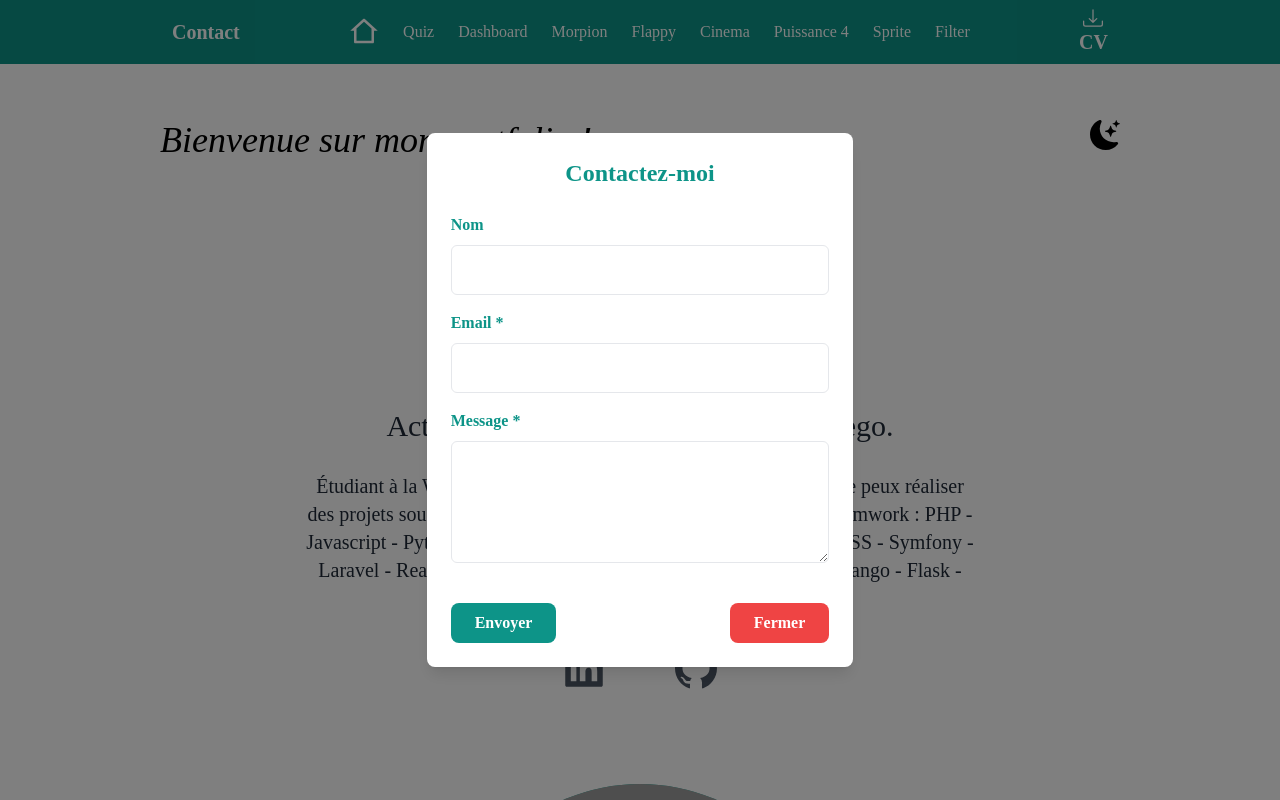
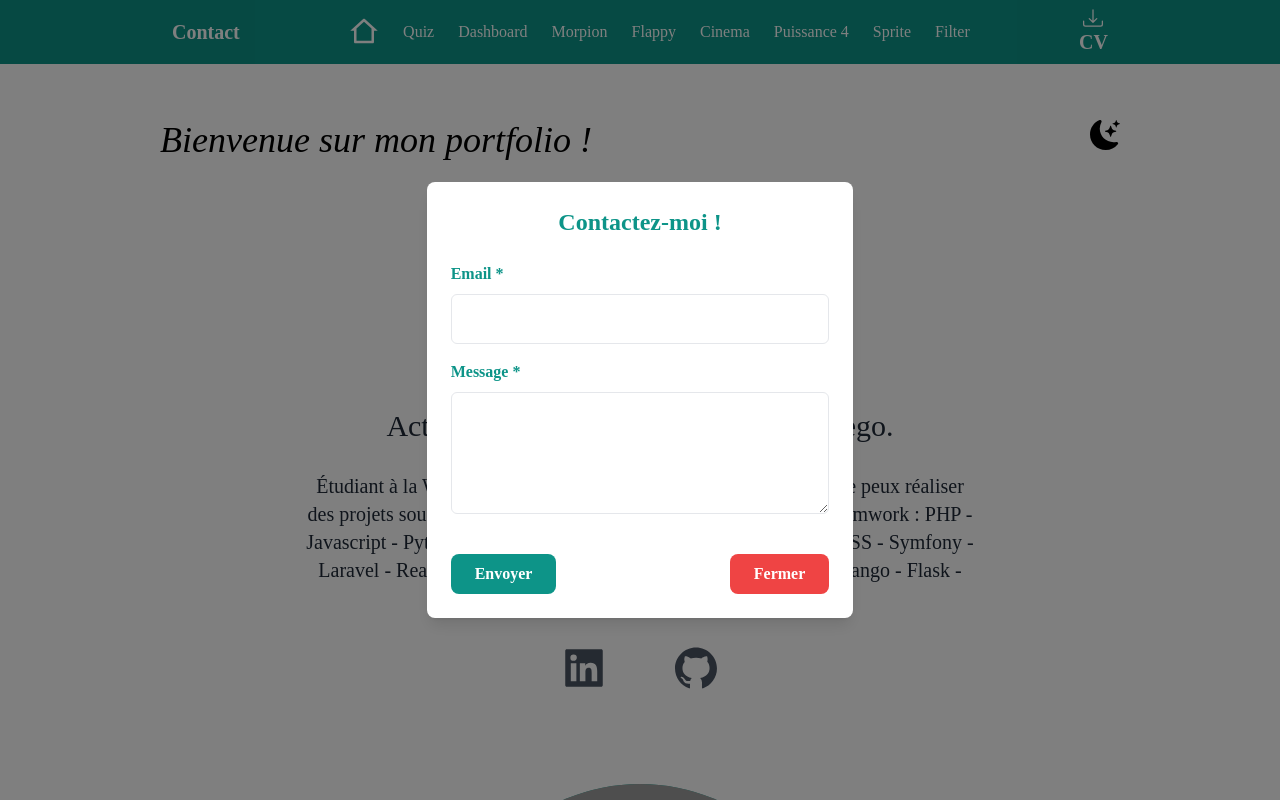
Before and after one commit to maylangomes/portfolio, a Next.js app: page / in a window 1280 px wide. Both pictures are taken after a click on the button "Contact". Shown: the top 800 px of the page. Built offline with nearby package versions, Linux system fonts and the light colour scheme; grey boxes are pictures that could not be loaded; a web font is replaced by a local one.

Commit message:
feat: stockage des messages en bdd

```diff
--- a/package.json
+++ b/package.json
@@ -10,6 +10,7 @@
   },
   "dependencies": {
     "@emailjs/browser": "^4.3.3",
+    "@supabase/supabase-js": "^2.49.1",
     "file-saver": "^2.0.5",
     "framer-motion": "^11.1.4",
     "next": "^14.2.23",
--- a/src/app/components/ContactForm.js
+++ b/src/app/components/ContactForm.js
@@ -1,25 +1,33 @@
 import React, { useRef } from "react";
 import emailjs from "@emailjs/browser";
 import { motion } from "framer-motion";
+import { supabase } from "../../../src/lib/supabaseClient";
 
 export default function ContactForm({ onClose }) {
   const form = useRef();
 
-  const sendEmail = (e) => {
+  const sendEmail = async (e) => {
     e.preventDefault();
-    emailjs
-      .sendForm("service_t082uo9", "template_qfojwui", form.current, {
+
+    const formData = {
+      user_email: form.current.user_email.value,
+      comment: form.current.comment.value,
+    };
+
+    try {
+      await emailjs.sendForm("service_t082uo9", "template_qfojwui", form.current, {
         publicKey: "Fow1RoFj-MyGR-0J0",
-      })
-      .then(
-        () => {
-          alert("Message envoyé avec succès !");
-          onClose();
-        },
-        (error) => {
-          alert("Erreur : votre message n'a pas été envoyé. Réessayez, s'il vous plaît.");
-        }
-      );
+      });
+
+      const { error } = await supabase.from("comments").insert([formData]);
+      if (error) throw error;
+
+      alert("Commentaire envoyé et sauvegardé avec succès !");
+      onClose();
+    } catch (error) {
+      console.error("Erreur:", error.message);
+      alert("Une erreur est survenue. Veuillez réessayer.");
+    }
   };
 
   return (
@@ -34,21 +42,9 @@ export default function ContactForm({ onClose }) {
         className="bg-white rounded-lg p-6 w-11/12 sm:w-3/4 md:w-1/2 lg:w-1/3 shadow-lg"
       >
         <h1 className="text-teal-600 font-extrabold text-lg lg:text-xl xl:text-2xl pb-6 text-center">
-          Contactez-moi
+          Contactez-moi !
         </h1>
         <div className="flex flex-col gap-4">
-          <div className="flex flex-col">
-            <label htmlFor="user_name" className="text-teal-600 font-bold mb-2">
-              Nom
-            </label>
-            <input
-              id="user_name"
-              type="text"
-              name="user_name"
-              className="p-3 border rounded-md focus:outline-none focus:ring-2 focus:ring-teal-400"
-              required
-            />
-          </div>
           <div className="flex flex-col">
             <label htmlFor="user_email" className="text-teal-600 font-bold mb-2">
               Email *
@@ -62,12 +58,12 @@ export default function ContactForm({ onClose }) {
             />
           </div>
           <div className="flex flex-col">
-            <label htmlFor="message" className="text-teal-600 font-bold mb-2">
+            <label htmlFor="comment" className="text-teal-600 font-bold mb-2">
               Message *
             </label>
             <textarea
-              id="message"
-              name="message"
+              id="comment"
+              name="comment"
               rows={4}
               className="p-3 border rounded-md focus:outline-none focus:ring-2 focus:ring-teal-400"
               required
--- /dev/null
+++ b/src/lib/supabaseClient.js
@@ -0,0 +1,6 @@
+import { createClient } from "@supabase/supabase-js";
+
+const supabaseUrl = process.env.NEXT_PUBLIC_SUPABASE_URL;
+const supabaseAnonKey = process.env.NEXT_PUBLIC_SUPABASE_ANON_KEY;
+
+export const supabase = createClient(supabaseUrl, supabaseAnonKey);
```
Also changed, not shown: 1 other file (tests, documents, lock files or other folders).
